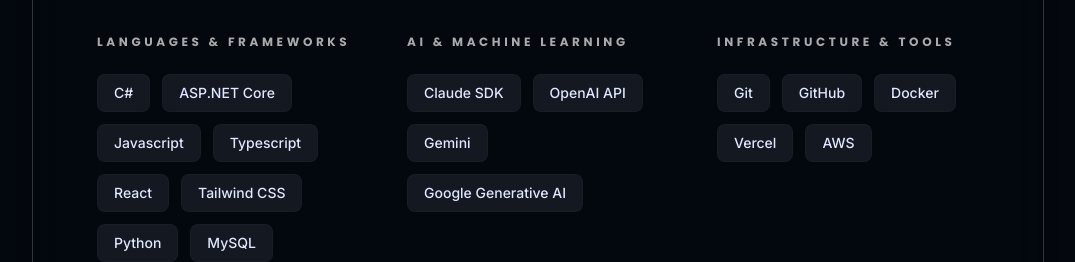
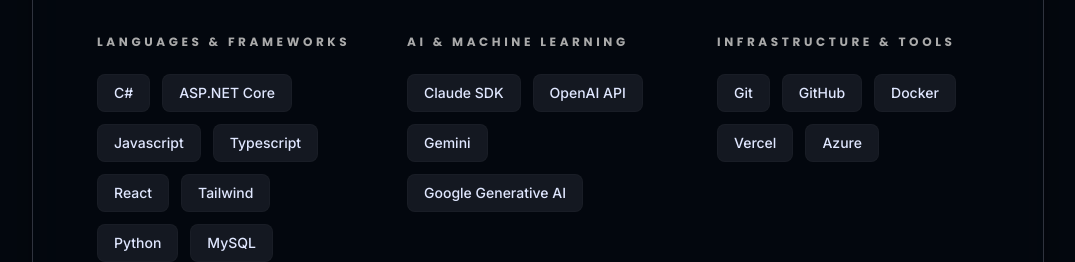
Before and after one commit to Charan951/protfilo, a React (Vite) app in the folder Brian Kabbo Sarker/: page / in a window 1280 px wide. Shown: the part 1560-1822 px from the top of the page, without its empty margins (132-1207 px from the left). Built offline with nearby package versions, Linux system fonts and the light colour scheme.

Commit message:
feat: add About section with bio and tech stack overview

```diff
--- a/Brian Kabbo Sarker/src/sections/About.tsx
+++ b/Brian Kabbo Sarker/src/sections/About.tsx
@@ -14,9 +14,9 @@
   };
 
   const techStack = [
-    { category: 'Languages & Frameworks', items: ['C#', 'ASP.NET Core', 'Javascript', 'Typescript', 'React', 'Tailwind CSS', 'Python', 'MySQL','PostgreSQL'] },
+    { category: 'Languages & Frameworks', items: ['C#', 'ASP.NET Core', 'Javascript', 'Typescript', 'React', 'Tailwind', 'Python', 'MySQL','PostgreSQL'] },
     { category: 'AI & Machine Learning', items: ['Claude SDK','OpenAI API','Gemini', 'Google Generative AI'] },
-    { category: 'Infrastructure & Tools', items: ['Git', 'GitHub', 'Docker', 'Vercel', 'AWS'] },
+    { category: 'Infrastructure & Tools', items: ['Git', 'GitHub', 'Docker', 'Vercel', 'Azure'] },
   ];
 
   return (
```
